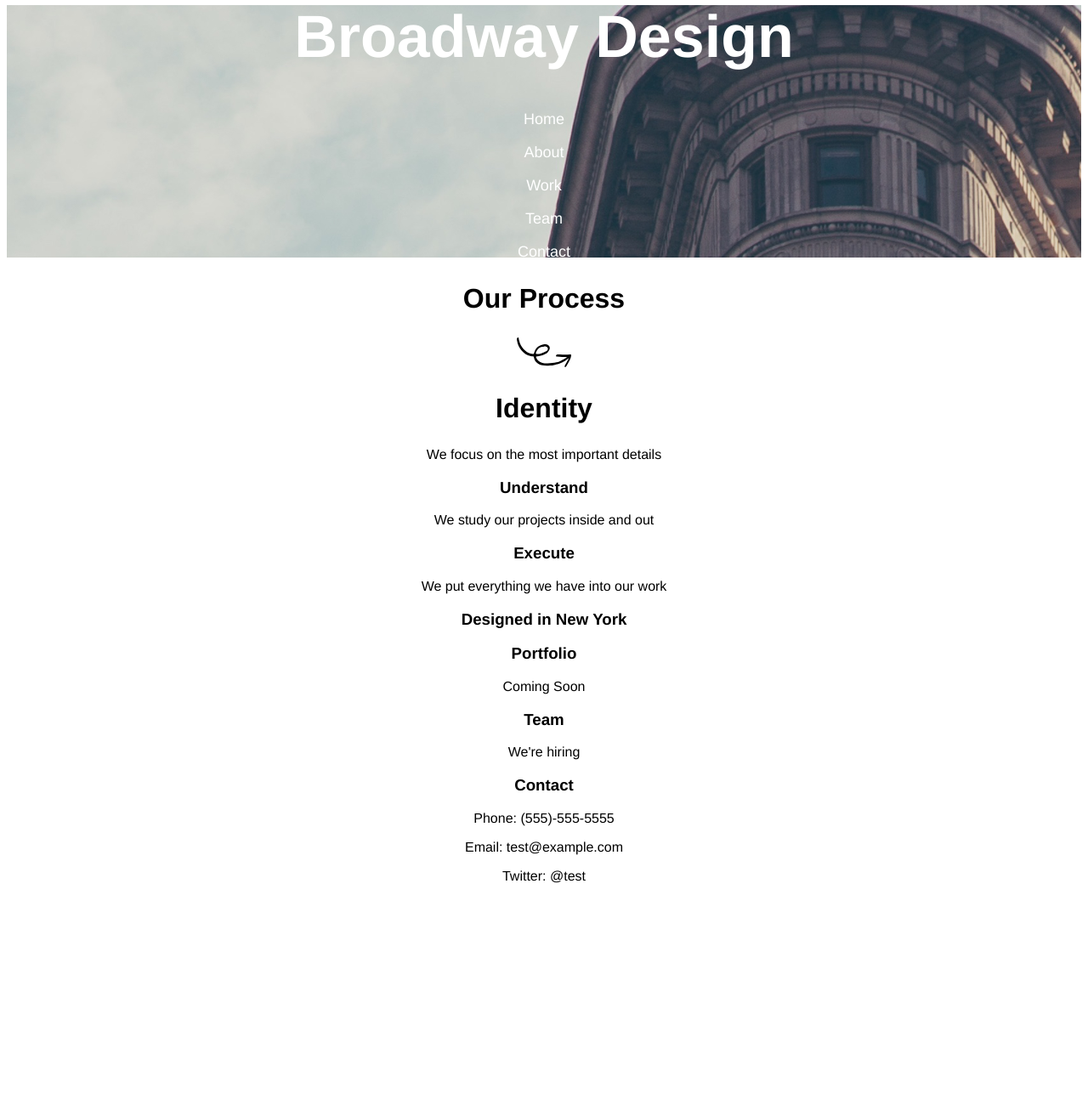
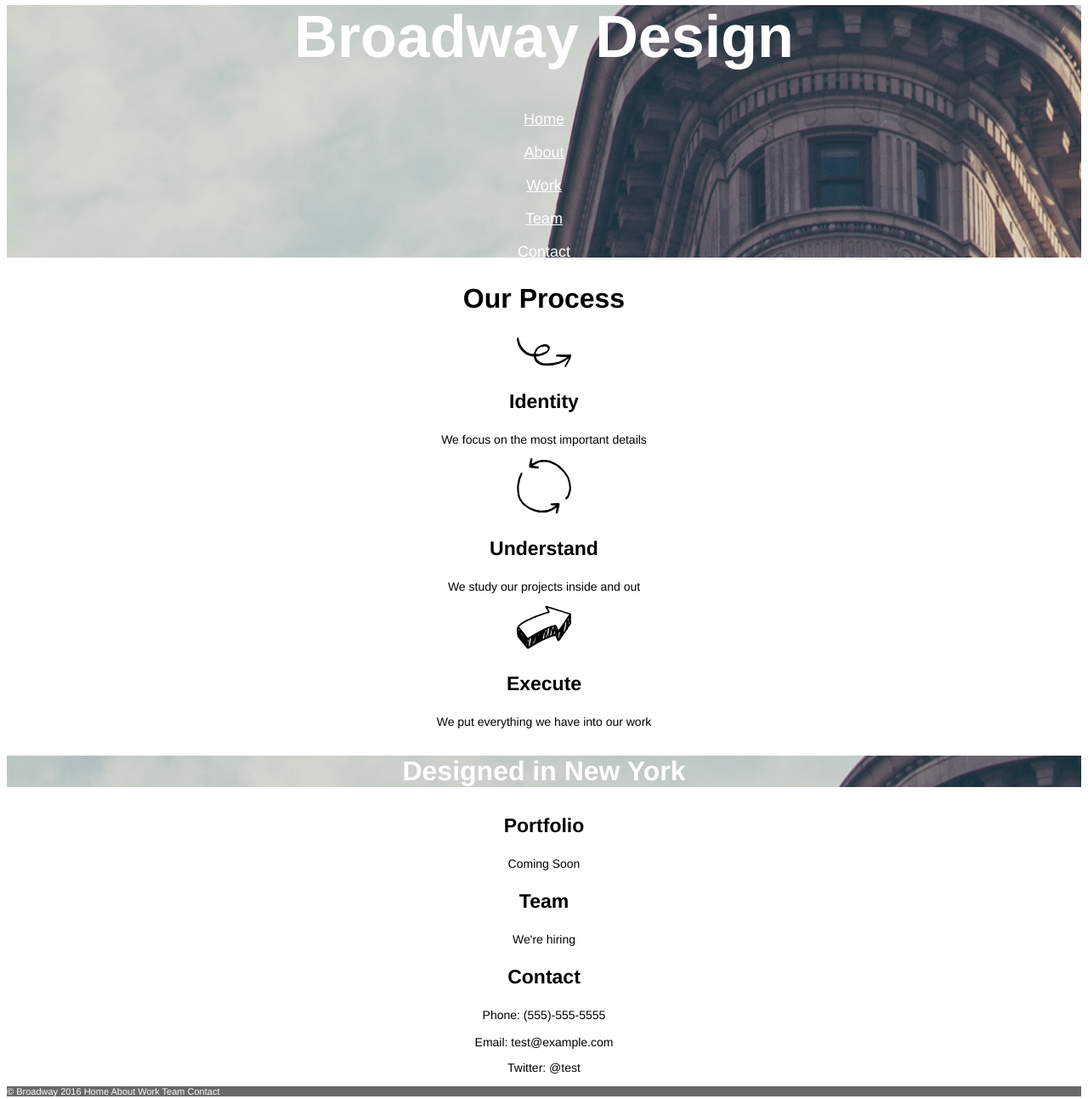
Before and after one commit to Mike822312/broadway, a plain HTML site: page index.html in a window 1280 px wide. Shown: the part 44-1337 px from the top of the page at 85% size. Before the commit the page ends 1100 px from the top, so only its background shows below. Drawn offline with Linux system fonts and the light colour scheme.

Commit message:
Final HTML and CSS

```diff
--- a/css/style.css
+++ b/css/style.css
@@ -28,3 +28,29 @@ h2 {
   font-size: 32px;
   font-weight: bold;
 }
+h3 {
+  font-size: 23px;
+  font-weight: bold;
+}
+
+.description {
+  font-size: 14px
+}
+
+#special-banner {
+  font-size: 32px;
+  color: white;
+  background-image: url("../images/the-flatiron-building.png");
+  background-repeat: no-repeat;
+}
+
+a:link {
+  color: white;
+}
+
+#bottom {
+  background-color: dimgray;
+  font-size: 11px;
+  color: white;
+  text-align: left;
+}
--- a/index.html
+++ b/index.html
@@ -9,30 +9,34 @@
   <body>
     <h1>Broadway Design</h1>
     <nav>
-    <p>Home</p>
-    <p>About</p>
-    <p>Work</p>
-    <p>Team</p>
-    <p>Contact</p>
+    <p><a href=#background-banner>Home</a></p>
+    <p><a href=#background-banner>About</a></p>
+    <p><a href=#background-banner>Work</a></p>
+    <p><a href=#background-banner>Team</a></p>
+    <p><a href=#background-banner>Contact</a></p>
   </nav>
   </div>
   <h2>Our Process</h2>
     <img src="./images/identify.svg">
 
-    <h2>Identity</h2>
-    <p>We focus on the most important details</p>
+    <h3>Identity</h3>
+    <p class="description">We focus on the most important details</p>
+    <img src="./images/understand.svg">
     <h3>Understand</h3>
-    <p>We study our projects inside and out</p>
+    <p class="description">We study our projects inside and out</p>
+    <img src="./images/execute.svg">
     <h3>Execute</h3>
-    <p>We put everything we have into our work</p>
+    <p class="description">We put everything we have into our work</p>
     <h3 id="special-banner">Designed in New York</h3>
     <h3>Portfolio</h3>
-    <p>Coming Soon</p>
+    <p class="description">Coming Soon</p>
     <h3>Team</h3>
-    <p>We're hiring</p>
+    <p class="description">We're hiring</p>
     <h3>Contact</h3>
-    <p>Phone: (555)-555-5555<p>
-    <p>Email: test@example.com</p>
-    <p>Twitter: @test</p>
+    <p class="description">Phone: (555)-555-5555<p>
+    <p class="description">Email: test@example.com</p>
+    <p class="description">Twitter: @test</p>
+    <p id="bottom">&copy Broadway 2016 <span="bottom-nav"> Home About Work Team Contact</span></p>
+
   </body>
 </html>
```
